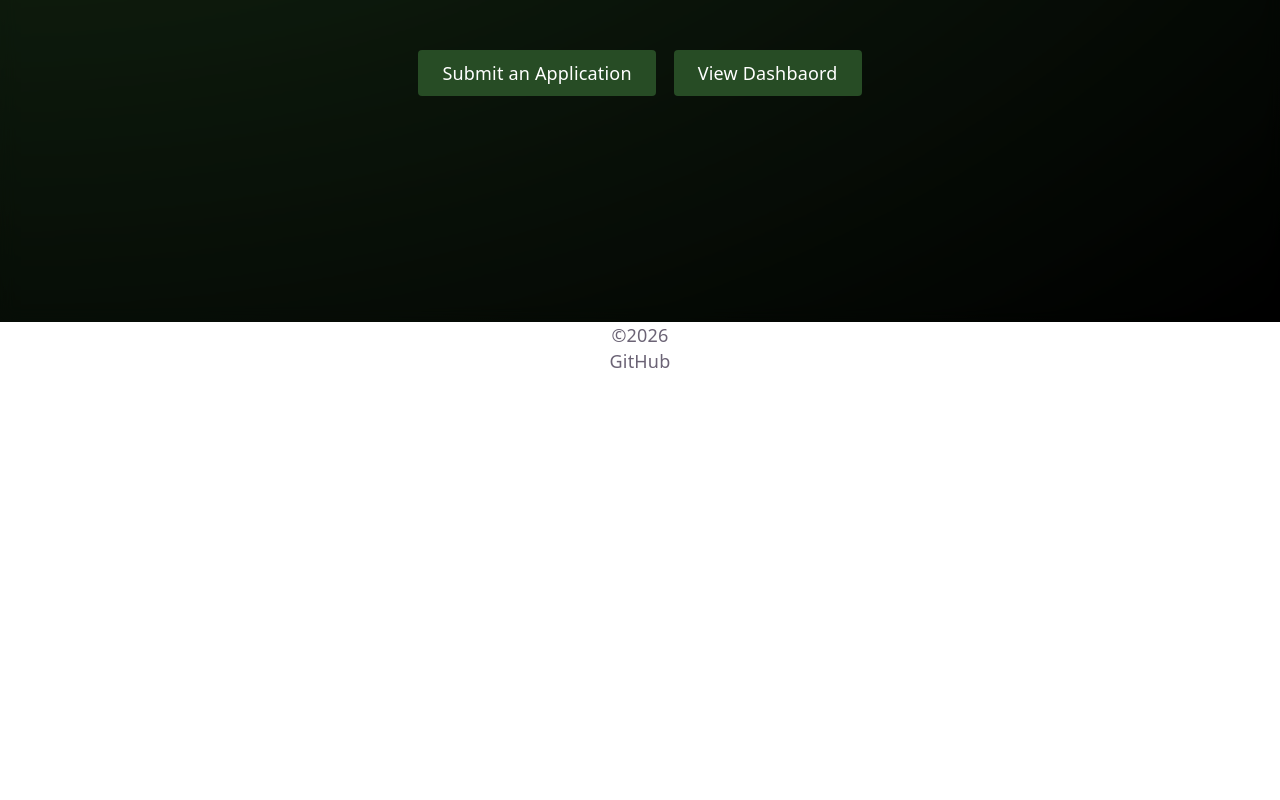
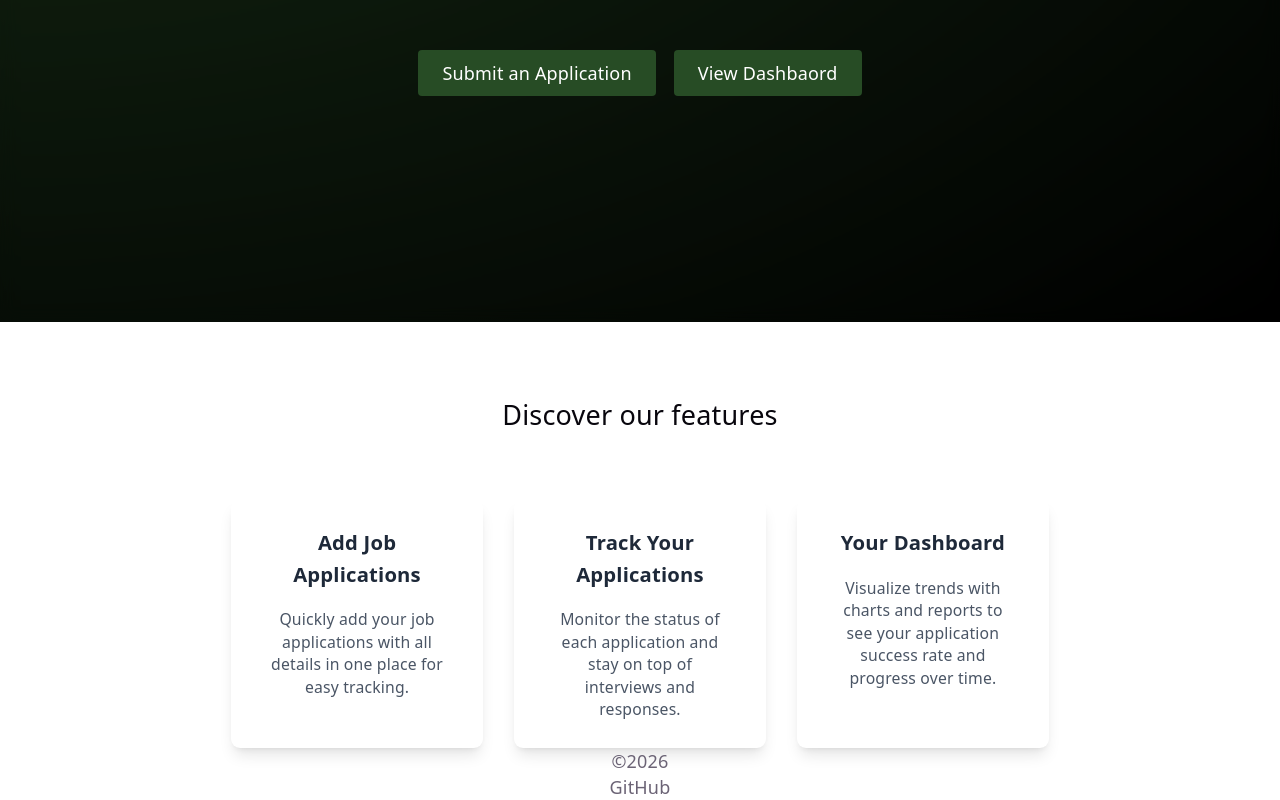
Before and after one commit to chingu-voyages/V60-tier1-team-01, a website built with Vite: page index.html in a window 1280 px wide. Shown: the part 478-1278 px from the top of the page. Before the commit the page ends 852 px from the top, so only its background shows below. Built offline with nearby package versions, Linux system fonts and the light colour scheme.

Commit message:
add 'Discover our features' section with cards

```diff
--- a/src/pages/Home/Home.html
+++ b/src/pages/Home/Home.html
@@ -9,3 +9,31 @@
         <a href="#dashboard" class="btn">View Dashbaord</a>
     </div>
 </section>
+
+<section class="mt-[10vh]">
+    <h2 class="text-center">Discover our features</h2>
+    <div class="lg:w-8/12 mx-auto px-4 mt-16">
+        <div class="grid md:grid-cols-3 gap-7">
+            <div class="text-center px-8 py-6 bg-white rounded-lg shadow-lg dark:bg-gray-800">
+                <h3 class="text-lg font-semibold text-gray-800 dark:text-white">Add Job Applications</h3>
+                <p class="pt-4 text-sm text-gray-600 dark:text-gray-200">
+                    Quickly add your job applications with all details in one place for easy tracking.
+                </p>
+            </div>
+
+            <div class="text-center px-8 py-6 bg-white rounded-lg shadow-lg dark:bg-gray-800">
+                <h3 class="text-lg font-semibold text-gray-800 dark:text-white">Track Your Applications</h3>
+                <p class="pt-4 text-sm text-gray-600 dark:text-gray-200">
+                    Monitor the status of each application and stay on top of interviews and responses.
+                </p>
+            </div>
+
+            <div class="text-center px-8 py-6 bg-white rounded-lg shadow-lg dark:bg-gray-800">
+                <h3 class="text-lg font-semibold text-gray-800 dark:text-white">Your Dashboard</h3>
+                <p class="pt-4 text-sm text-gray-600 dark:text-gray-200">
+                    Visualize trends with charts and reports to see your application success rate and progress over time.
+                </p>
+            </div>
+        </div>
+    </div>
+</section>
```
